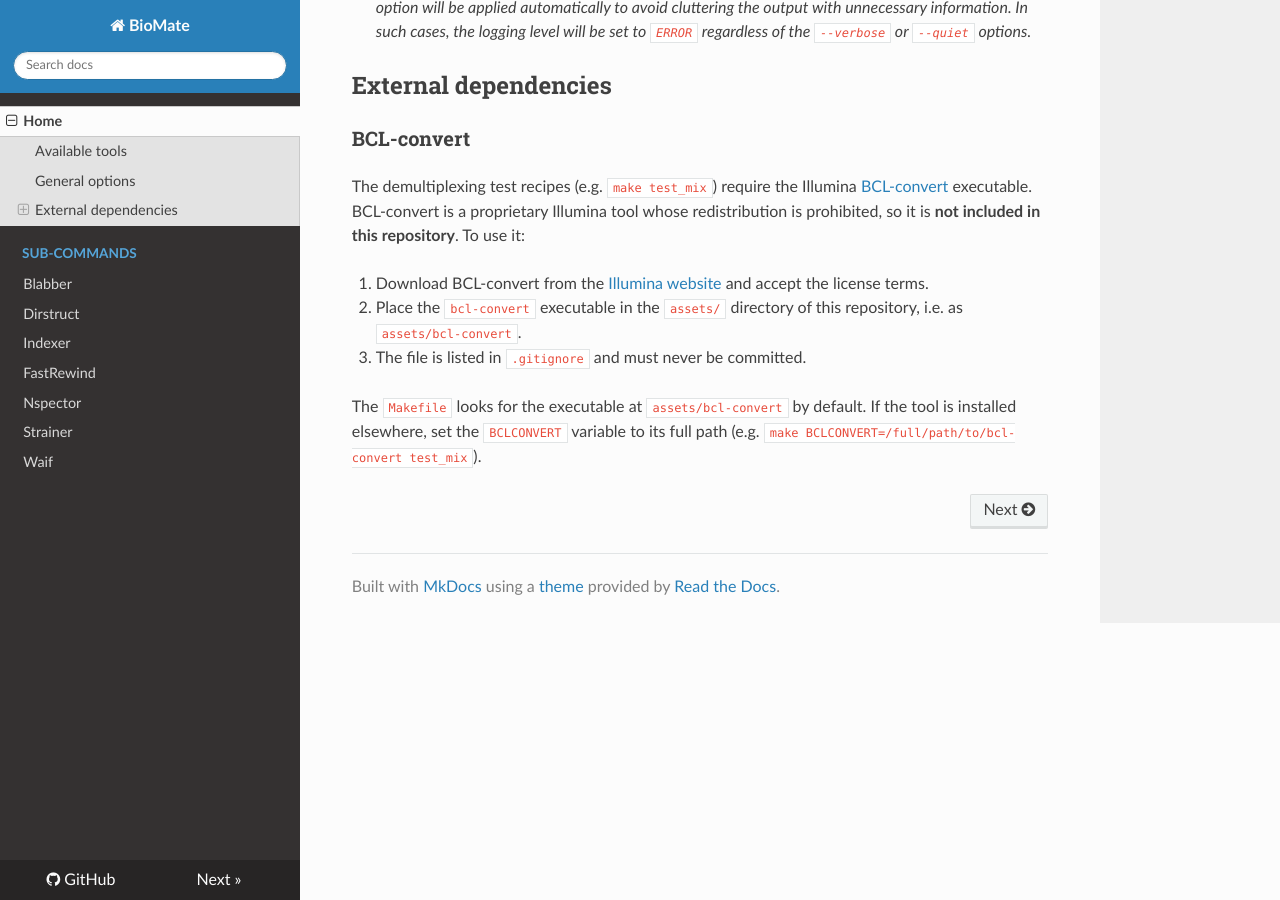
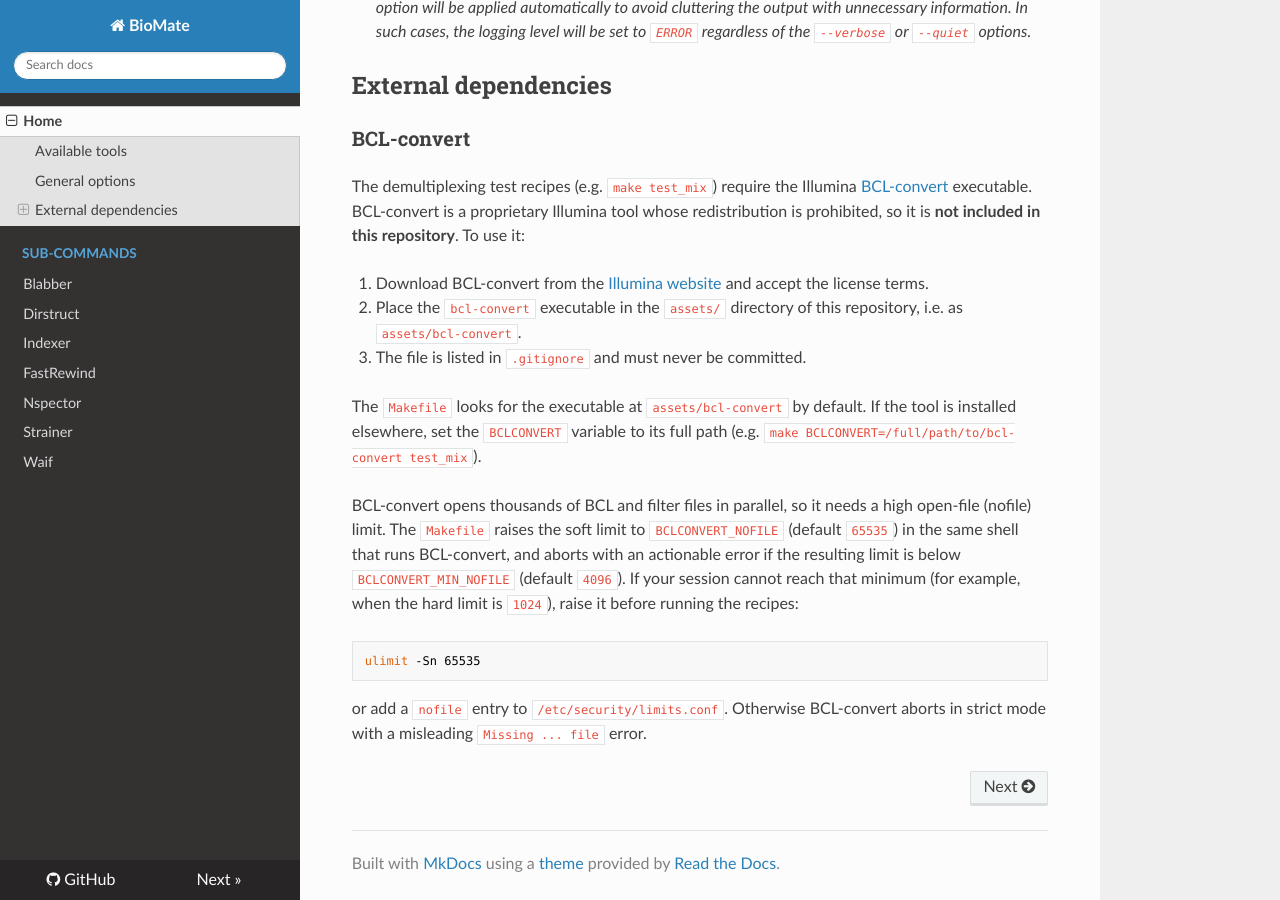
Before and after one commit to fagostini/BioMate, an MkDocs documentation site: the page built from docs/README.md, in a window 1280 px wide and 900 px high, scrolled down 1075 px. Built offline with MkDocs 1.6.1, drawn with Linux system fonts in a browser that asks for light colours; nearby versions of some CDN libraries.

Commit message:
fix: Raise the nofile limit in the same shell as bcl-convert
Each Makefile recipe line runs in its own shell, so the previous
'ulimit -Sn 65535' line never reached the bcl-convert invocation:
bcl-convert always ran with the limit the make session had. In
sessions with a 1024 soft limit, bcl-convert exhausts its file
descriptors mid-run and strict mode misreports the failed opens as
'Missing ... file' errors, aborting the conversion.

The raise, a minimum-limit check (BCLCONVERT_MIN_NOFILE, default
4096) and the bcl-convert invocation are now joined in a single
shell for both the validation and the conversion targets; when the
resulting limit is below the minimum, the recipe fails fast with an
actionable message instead of launching bcl-convert. The
smoke-bclconvert-fd failure now also hints at the nofile fix, and
the Jenkinsfile applies the same raise-then-check pattern.

````diff
--- a/docs/README.md
+++ b/docs/README.md
@@ -36,3 +36,11 @@ The demultiplexing test recipes (e.g. `make test_mix`) require the Illumina [BCL
 3. The file is listed in `.gitignore` and must never be committed.
 
 The `Makefile` looks for the executable at `assets/bcl-convert` by default. If the tool is installed elsewhere, set the `BCLCONVERT` variable to its full path (e.g. `make BCLCONVERT=/full/path/to/bcl-convert test_mix`).
+
+BCL-convert opens thousands of BCL and filter files in parallel, so it needs a high open-file (nofile) limit. The `Makefile` raises the soft limit to `BCLCONVERT_NOFILE` (default `65535`) in the same shell that runs BCL-convert, and aborts with an actionable error if the resulting limit is below `BCLCONVERT_MIN_NOFILE` (default `4096`). If your session cannot reach that minimum (for example, when the hard limit is `1024`), raise it before running the recipes:
+
+```
+ulimit -Sn 65535
+```
+
+or add a `nofile` entry to `/etc/security/limits.conf`. Otherwise BCL-convert aborts in strict mode with a misleading `Missing ... file` error.
````
Also changed, not shown: 2 other files.
